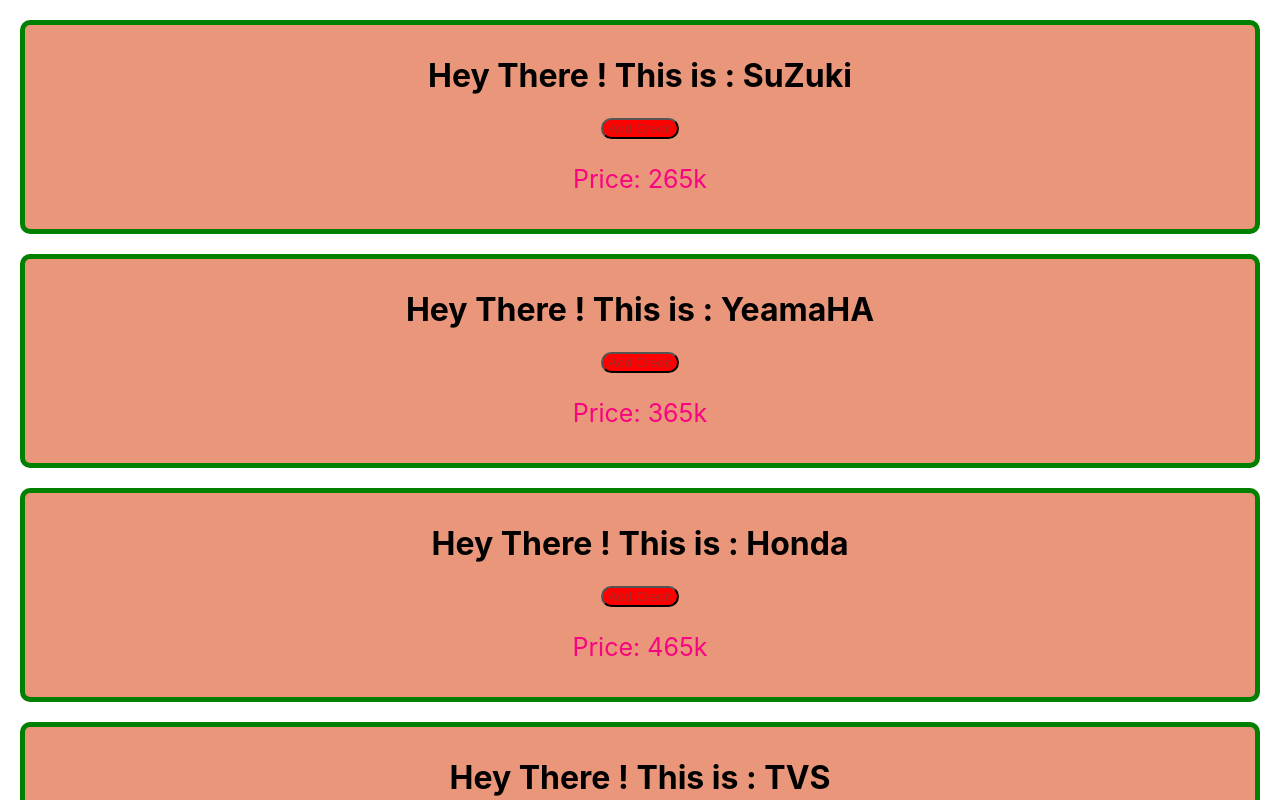
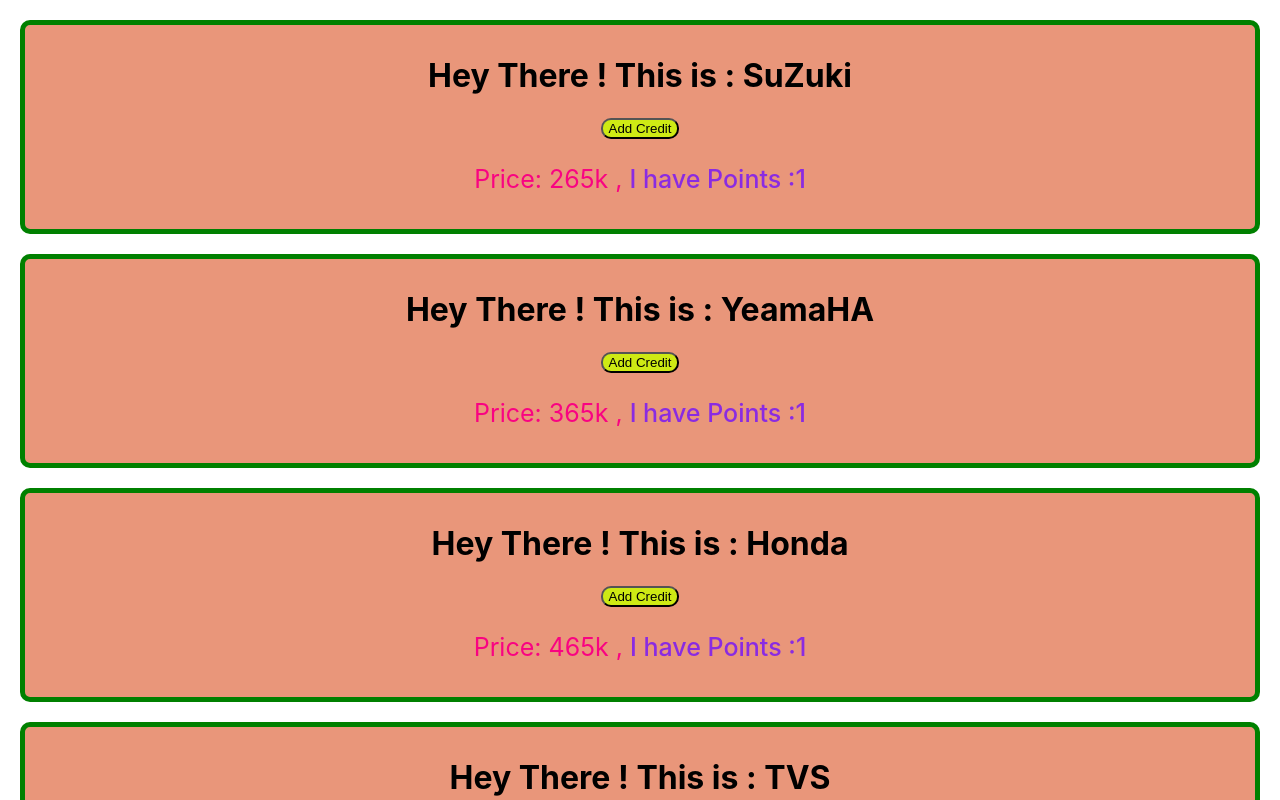
Before and after one commit to 404Bappy/React-Concepts, a React (Create React App) app in the folder React-Core-Concept-Recap/core-concept-react/: page / in a window 1280 px wide. Shown: the top 800 px of the page. Built offline with nearby package versions, Linux system fonts and the light colour scheme.

Commit message:
first commit

```diff
--- a/React-Core-Concept-Recap/core-concept-react/src/App.css
+++ b/React-Core-Concept-Recap/core-concept-react/src/App.css
@@ -51,7 +51,12 @@
 }
 
 .Btn{
-  color: brown;
-  background-color: red;
-  border-radius: 20px;
+
+  background-color: rgb(206, 234, 20);
+  border-radius: 10px;
 }
+
+.spn{
+  color: blueviolet;
+  font-weight: 500;
+}
--- a/React-Core-Concept-Recap/core-concept-react/src/App.js
+++ b/React-Core-Concept-Recap/core-concept-react/src/App.js
@@ -1,5 +1,6 @@
 import logo from './logo.svg';
 import './App.css';
+import { useState } from 'react';
 
 function App() {
   return (
@@ -17,13 +18,16 @@
 }
 
 function MyComponent(props) {
-  console.log(props);
+  const [points, setPoints] = useState(1);
+  const AddPoints = () => {
+
+}
   return (
     <div className="myCompo">
       <h1>Hey There ! This is : {props.Brand}</h1>
 
-      <button className='Btn'> Add Credit </button>
-      <p className="paragraph">Price: {props.Price}</p>
+      <button className='Btn' onClick={AddPoints}> Add Credit </button>
+      <p className="paragraph">Price: {props.Price} , <span className='spn'>I have Points :{points} </span> </p>
 
     </div>
   )
```
